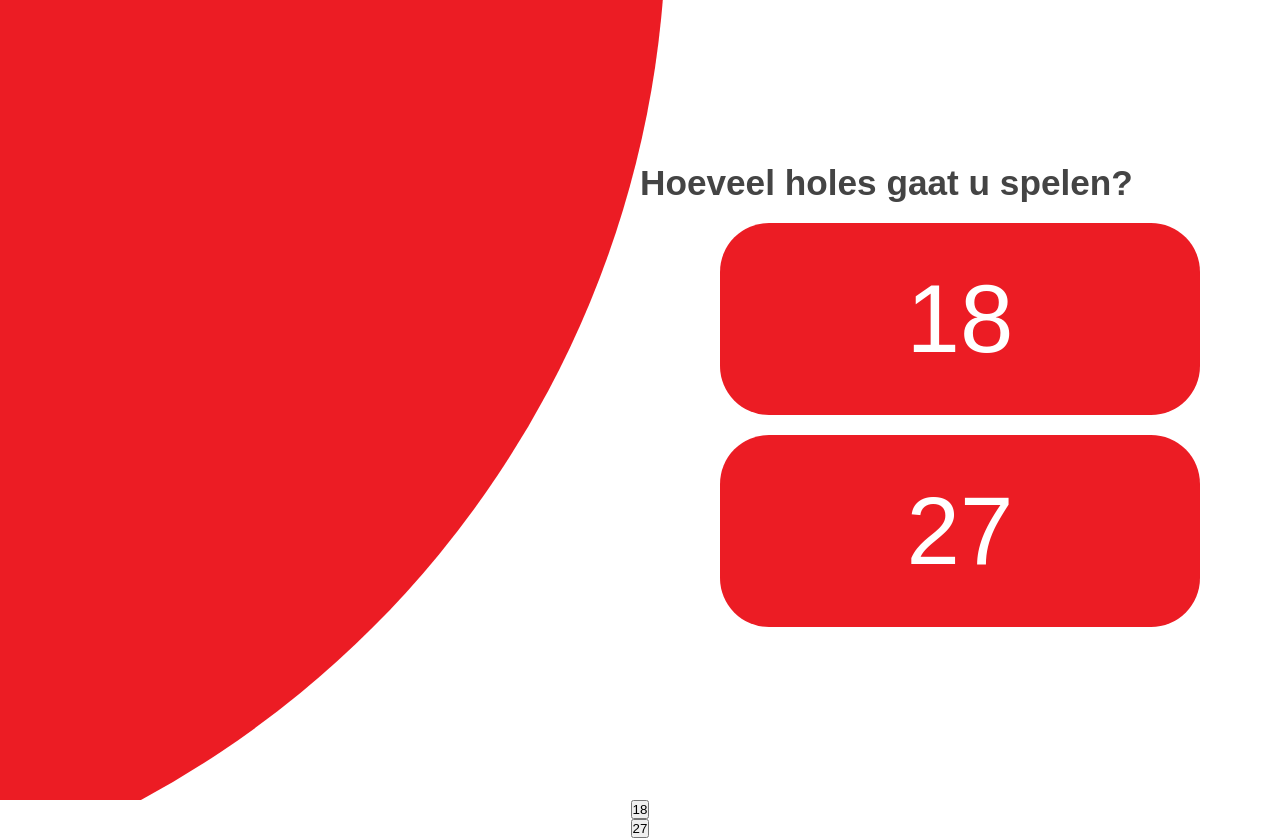
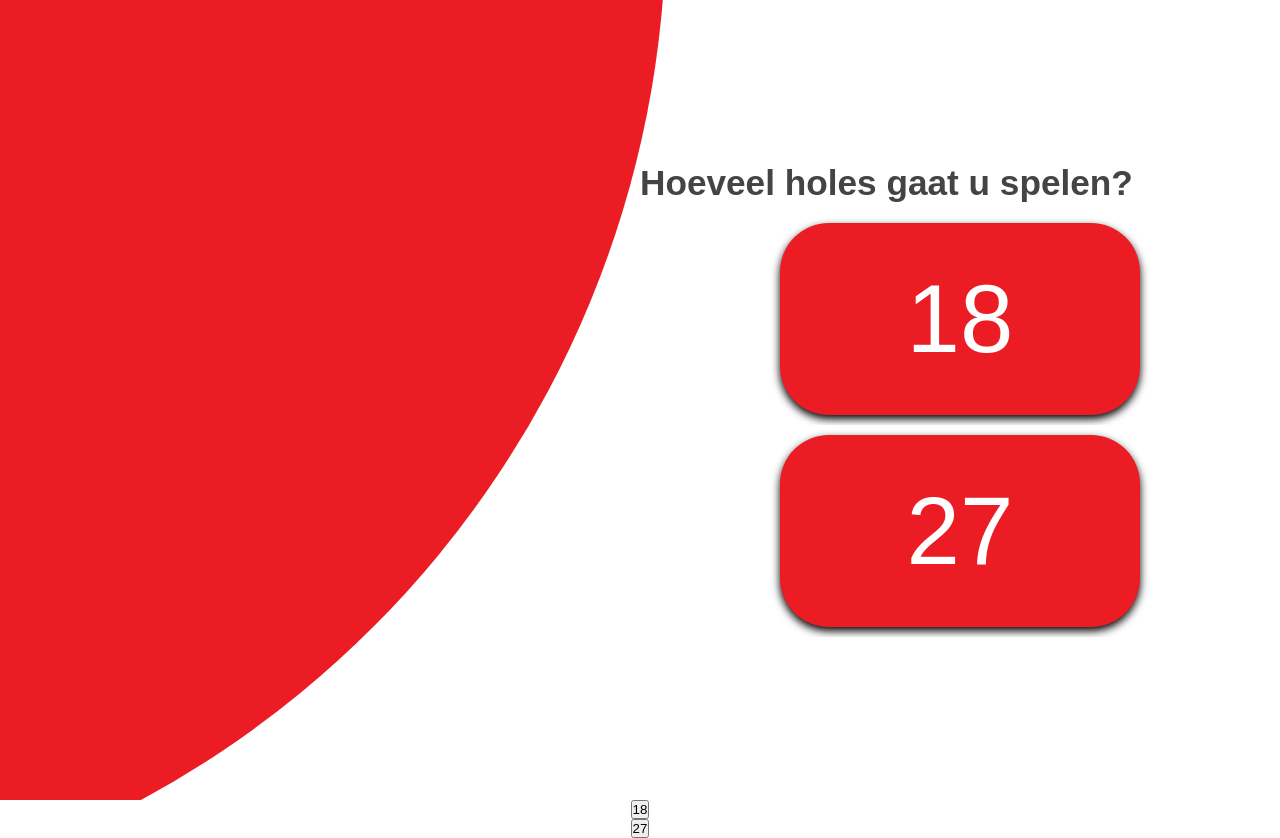
Before and after one commit to Ovab/Footgolf, a PHP site: page /php/Groep/Holes_aantal.php in a window 1280 px wide. Run offline with PHP 8.4, Linux system fonts and the light colour scheme; some libraries are stand-ins or nearby versions.

Commit message:
buttons ietsjes cleaner gemaakt.

```diff
--- a/php/Groep/holes.css
+++ b/php/Groep/holes.css
@@ -73,7 +73,7 @@ form.sign-in-form {
 
 
 .btn {
-    width: 100%;
+    width: 75%;
     background-color: #EC1C24;
     border: none;
     outline: none;
@@ -86,10 +86,12 @@ form.sign-in-form {
     margin: 10px 0;
     cursor: pointer;
     transition: 0.5s;
+    box-shadow: 0 4px 8px black;
 }
 
 .btn:hover {
-    background-color: #EC1C24;
+    background-color: #9d1014;
+    box-shadow: none;
 }
 
 .panels-container {
```
